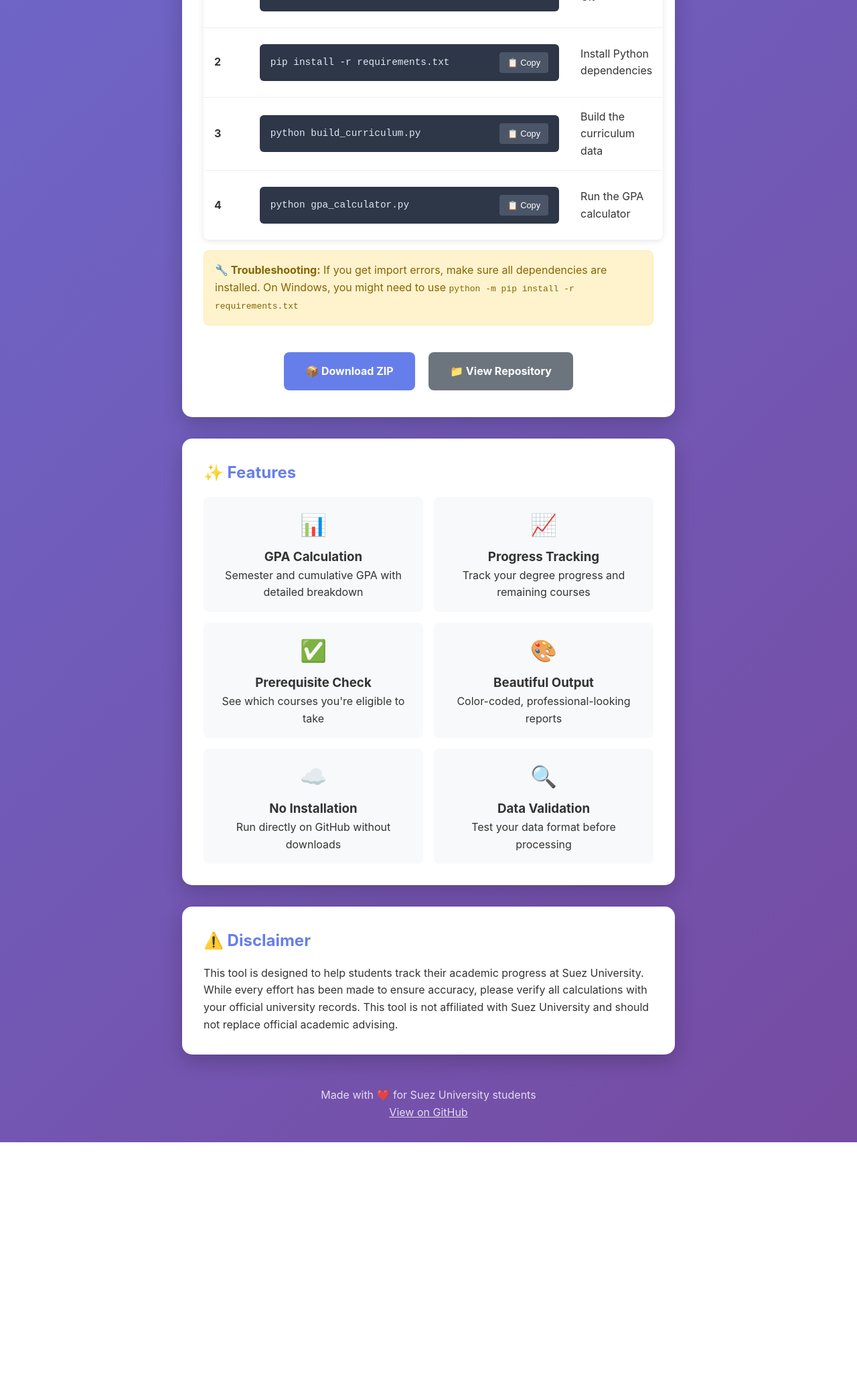
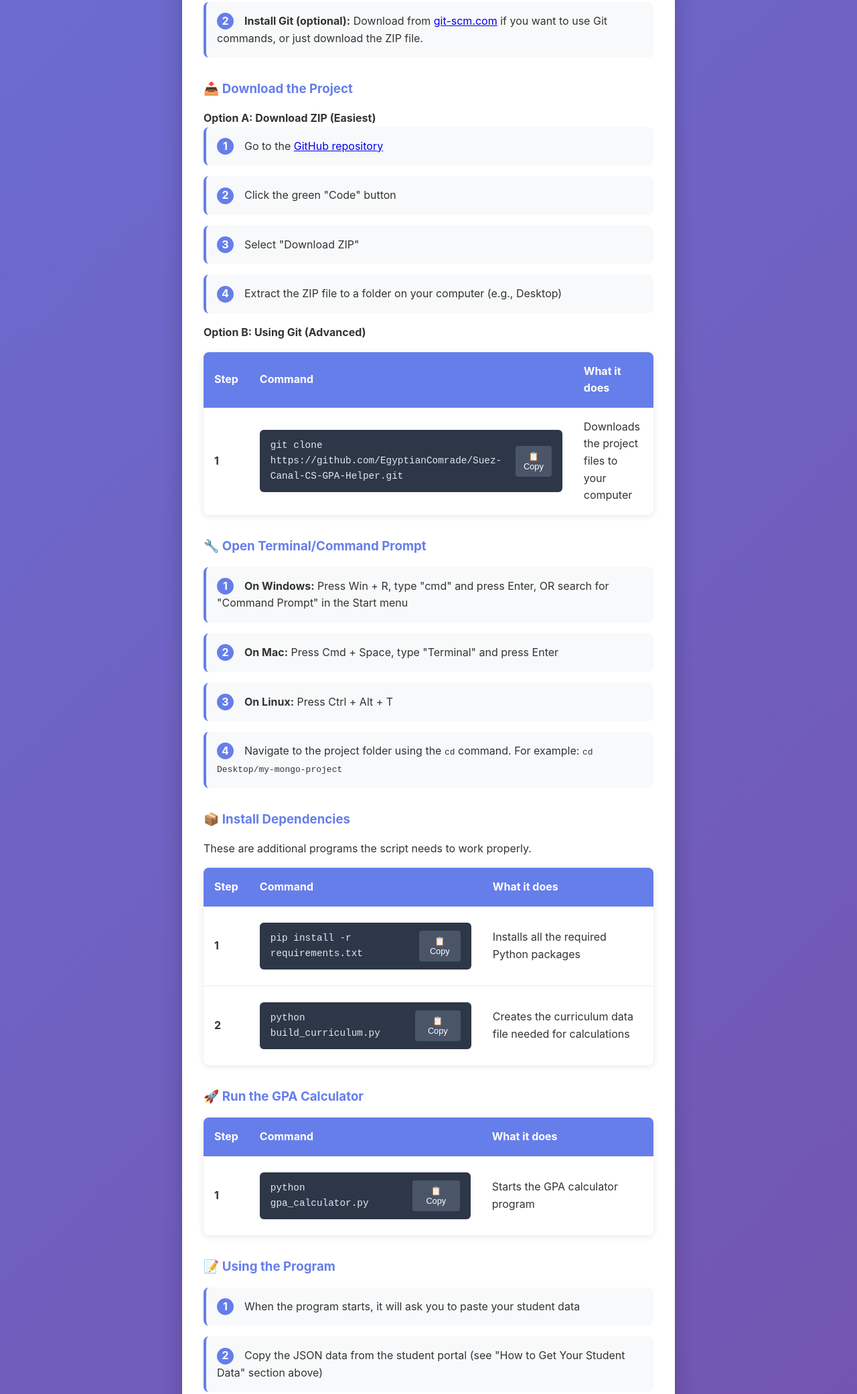
Before and after one commit to EgyptianComrade/Suez-Canal-CS-GPA-Helper, a plain HTML site: page docs/index.html in a window 1280 px wide. Shown: the part 2901-4983 px from the top of the page at 67% size. Before the commit the page ends 4607 px from the top, so only its background shows below. Drawn offline with Linux system fonts and the light colour scheme.

Commit message:
docs: add comprehensive beginner-friendly setup instructions

```diff
--- a/docs/index.html
+++ b/docs/index.html
@@ -290,12 +290,28 @@
             <h2>💻 Run Locally on Your Machine</h2>
             <p>Prefer to run the script on your own computer? Here's how to set it up locally for faster, more private processing.</p>
 
+            <h3 style="color: #667eea; margin: 2rem 0 1rem 0;">📋 Prerequisites</h3>
+            <ol class="steps">
+                <li><strong>Install Python:</strong> Download Python from <a href="https://python.org" target="_blank">python.org</a>. During installation, make sure to check "Add Python to PATH" on Windows.</li>
+                <li><strong>Install Git (optional):</strong> Download from <a href="https://git-scm.com" target="_blank">git-scm.com</a> if you want to use Git commands, or just download the ZIP file.</li>
+            </ol>
+
+            <h3 style="color: #667eea; margin: 2rem 0 1rem 0;">📥 Download the Project</h3>
+            <p><strong>Option A: Download ZIP (Easiest)</strong></p>
+            <ol class="steps">
+                <li>Go to the <a href="https://github.com/EgyptianComrade/Suez-Canal-CS-GPA-Helper" target="_blank">GitHub repository</a></li>
+                <li>Click the green "Code" button</li>
+                <li>Select "Download ZIP"</li>
+                <li>Extract the ZIP file to a folder on your computer (e.g., Desktop)</li>
+            </ol>
+
+            <p><strong>Option B: Using Git (Advanced)</strong></p>
             <table class="command-table">
                 <thead>
                     <tr>
                         <th>Step</th>
                         <th>Command</th>
-                        <th>Action</th>
+                        <th>What it does</th>
                     </tr>
                 </thead>
                 <tbody>
@@ -307,43 +323,92 @@
                                 <button class="copy-btn" onclick="copyToClipboard('git clone https://github.com/EgyptianComrade/Suez-Canal-CS-GPA-Helper.git', this)">📋 Copy</button>
                             </div>
                         </td>
-                        <td>Download the project using Git</td>
+                        <td>Downloads the project files to your computer</td>
                     </tr>
+                </tbody>
+            </table>
+
+            <h3 style="color: #667eea; margin: 2rem 0 1rem 0;">🔧 Open Terminal/Command Prompt</h3>
+            <ol class="steps">
+                <li><strong>On Windows:</strong> Press Win + R, type "cmd" and press Enter, OR search for "Command Prompt" in the Start menu</li>
+                <li><strong>On Mac:</strong> Press Cmd + Space, type "Terminal" and press Enter</li>
+                <li><strong>On Linux:</strong> Press Ctrl + Alt + T</li>
+                <li>Navigate to the project folder using the <code>cd</code> command. For example: <code>cd Desktop/my-mongo-project</code></li>
+            </ol>
+
+            <h3 style="color: #667eea; margin: 2rem 0 1rem 0;">📦 Install Dependencies</h3>
+            <p>These are additional programs the script needs to work properly.</p>
+            <table class="command-table">
+                <thead>
                     <tr>
-                        <td><strong>2</strong></td>
+                        <th>Step</th>
+                        <th>Command</th>
+                        <th>What it does</th>
+                    </tr>
+                </thead>
+                <tbody>
+                    <tr>
+                        <td><strong>1</strong></td>
                         <td>
                             <div class="command-code">
                                 <span>pip install -r requirements.txt</span>
                                 <button class="copy-btn" onclick="copyToClipboard('pip install -r requirements.txt', this)">📋 Copy</button>
                             </div>
                         </td>
-                        <td>Install Python dependencies</td>
+                        <td>Installs all the required Python packages</td>
                     </tr>
                     <tr>
-                        <td><strong>3</strong></td>
+                        <td><strong>2</strong></td>
                         <td>
                             <div class="command-code">
                                 <span>python build_curriculum.py</span>
                                 <button class="copy-btn" onclick="copyToClipboard('python build_curriculum.py', this)">📋 Copy</button>
                             </div>
                         </td>
-                        <td>Build the curriculum data</td>
+                        <td>Creates the curriculum data file needed for calculations</td>
                     </tr>
+                </tbody>
+            </table>
+
+            <h3 style="color: #667eea; margin: 2rem 0 1rem 0;">🚀 Run the GPA Calculator</h3>
+            <table class="command-table">
+                <thead>
                     <tr>
-                        <td><strong>4</strong></td>
+                        <th>Step</th>
+                        <th>Command</th>
+                        <th>What it does</th>
+                    </tr>
+                </thead>
+                <tbody>
+                    <tr>
+                        <td><strong>1</strong></td>
                         <td>
                             <div class="command-code">
                                 <span>python gpa_calculator.py</span>
                                 <button class="copy-btn" onclick="copyToClipboard('python gpa_calculator.py', this)">📋 Copy</button>
                             </div>
                         </td>
-                        <td>Run the GPA calculator</td>
+                        <td>Starts the GPA calculator program</td>
                     </tr>
                 </tbody>
             </table>
 
+            <h3 style="color: #667eea; margin: 2rem 0 1rem 0;">📝 Using the Program</h3>
+            <ol class="steps">
+                <li>When the program starts, it will ask you to paste your student data</li>
+                <li>Copy the JSON data from the student portal (see "How to Get Your Student Data" section above)</li>
+                <li>Right-click in the terminal to paste (or Ctrl+V on some systems)</li>
+                <li>Press Enter to submit the data</li>
+                <li>Use the menu to explore different reports and analyses</li>
+            </ol>
+
             <div class="warning">
-                <strong>🔧 Troubleshooting:</strong> If you get import errors, make sure all dependencies are installed. On Windows, you might need to use <code>python -m pip install -r requirements.txt</code>
+                <strong>🔧 Troubleshooting:</strong>
+                <ul style="margin: 0.5rem 0 0 0; padding-left: 1.5rem;">
+                    <li>If you get "python not found", try using <code>python3</code> instead of <code>python</code></li>
+                    <li>On Windows, if pip doesn't work, try <code>python -m pip install -r requirements.txt</code></li>
+                    <li>Make sure you're in the correct folder - you should see files like <code>gpa_calculator.py</code> when you type <code>dir</code> (Windows) or <code>ls</code> (Mac/Linux)</li>
+                </ul>
             </div>
 
             <div style="text-align: center; margin-top: 2rem;">
```
